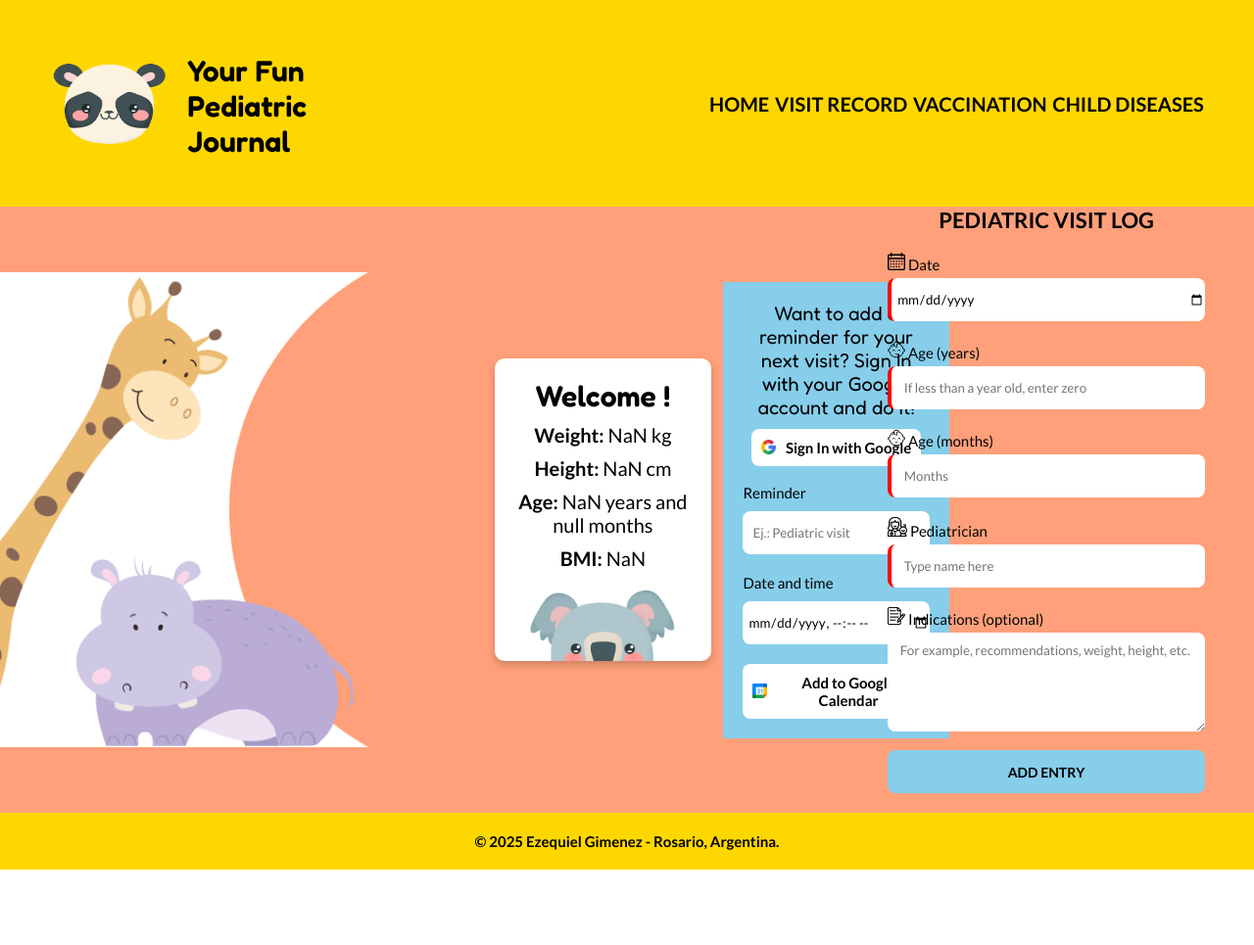
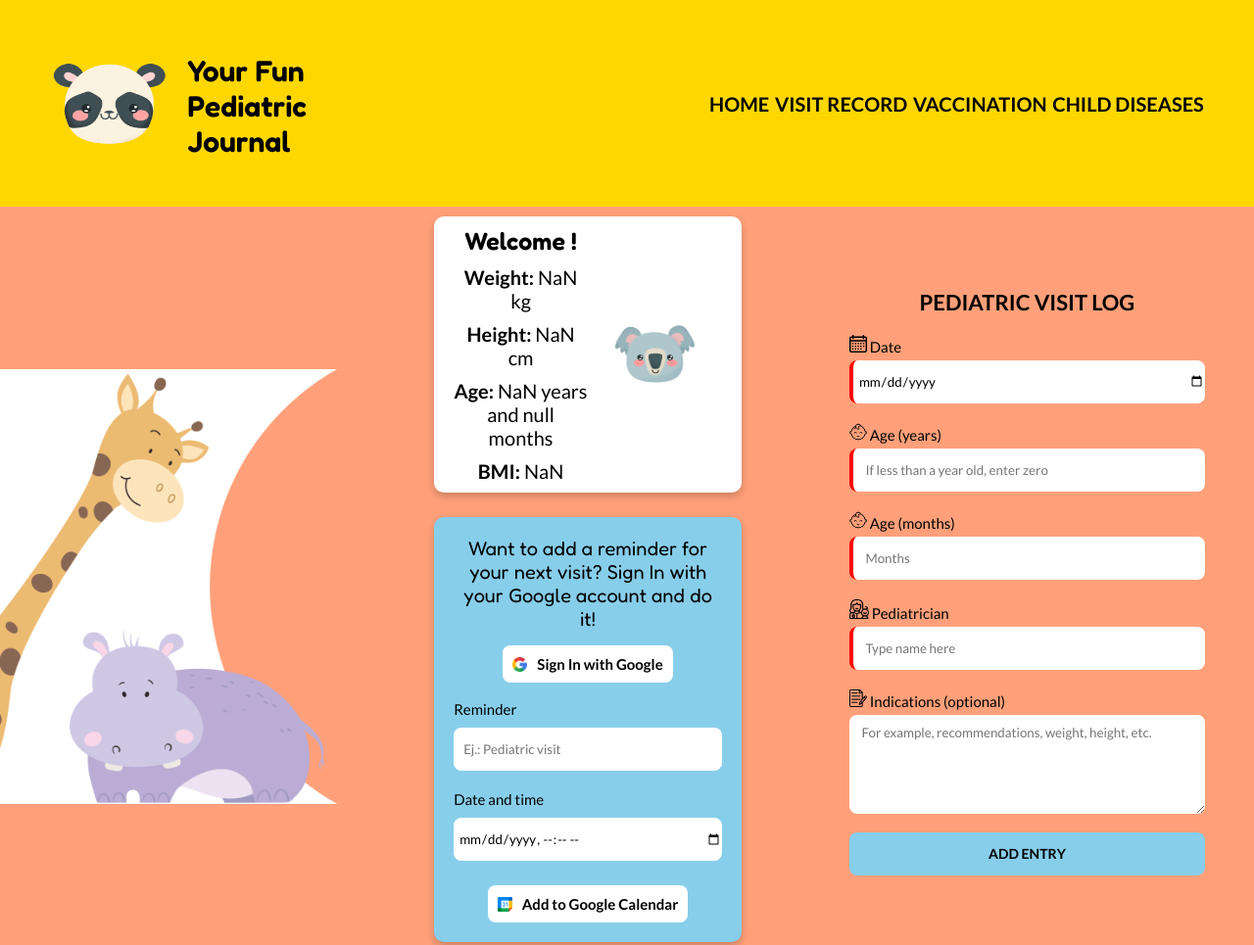
Before and after one commit to ezgdev/pediatric-journal, a website built with Vite: page src/visit-record.html in a window 1280 px wide. Shown: the top 965 px of the page at 98% size. Before the commit the page ends 888 px from the top, so only its background shows below. Built offline with nearby package versions, Linux system fonts and the light colour scheme; files whose address does not match are found by name.

Commit message:
visit record style mobile and desktop

```diff
--- a/src/css/visit-record.css
+++ b/src/css/visit-record.css
@@ -318,24 +318,31 @@ textarea::placeholder {
         margin: 0 auto;
     }
 
+    .navigation {
+        background-color: var(--accent1-color);
+    }
+
+    #reminderForm {
+        padding: 20px 80px;
+    }
+
+    #reminderForm h2 {
+        margin-bottom: 20px;
+    }
+
     .log-container {
         display: grid;
         grid-template-columns: 1fr;
-        padding: 20px;
         width: 70%;
-        margin: 0 auto;
     }
 
     .card {
-        display: grid;
-        max-width: 100%;
-        margin: 10px;
-        grid-template-columns: 1fr 1fr;
-        justify-items: center;
-        padding-bottom: 20px;
+        width: 45%;
     }
 
-
+    #card-container {
+        grid-template-columns: repeat(2, 1fr);
+    }
 }
 
 @media screen and (min-width: 1024px) and (max-width: 1920px) {
@@ -346,22 +353,31 @@ textarea::placeholder {
 
     main {
         display: grid;
-        grid-template-columns: 1fr 0.5fr 0.3fr 0.8fr;
+        grid-template-columns: 1.1fr 1fr 1.1fr;
         align-items: center;
         padding-top: 0;
+        column-gap: 10px;
+    }
+
+    .container-card-reminder {
+        display: grid;
+        margin-top: 10px;
+        margin-right: 80px;
     }
 
     .card {
         display: grid;
-        width: 90%;
-        height: 50%;
-        grid-column: 2/3;
-        align-content: space-around;
+        grid-template-columns: 1fr 1fr;
+        width: 100%;
+        height: auto;
+        grid-column: 1/3;
+        align-content: center;
         justify-items: center;
+        padding: 10px 20px;
     }
 
     .card-welcome h2 {
-        font-size: 30px;
+        font-size: 25px;
     }
 
     .card-welcome p {
@@ -369,13 +385,42 @@ textarea::placeholder {
     }
 
     .card img {
-        width: 150px;
+        width: 60%;
         height: auto;
     }
 
+    #reminderForm {
+        margin: 25px auto;
+        grid-column: 1/3;
+        grid-row: 2/3;
+        border-radius: 10px;
+        box-shadow: 0 4px 8px rgba(0, 0, 0, 0.2);
+        overflow: hidden;
+    }
+
+    #loginButton,
+    #logoutButton,
+    #addCalendar {
+        margin-top: 5px;
+        cursor: pointer;
+    }
+
+    #loginButton:hover,
+    #logoutButton:hover,
+    #addCalendar:hover {
+        opacity: 0.8;
+        transition: background-color 0.4s ease;
+    }
+
+    #eventTitle,
+    #eventDate {
+        cursor: pointer;
+    }
+
     .log-container {
-        grid-column: 4/5;
+        grid-column: 3/4;
         padding-right: 50px;
+        margin-top: 10px;
     }
 
     .log-container h2 {
@@ -397,10 +442,9 @@ textarea::placeholder {
         row-gap: 5px;
     }
 
-
     .banner img {
         display: block;
-        width: 77%;
+        width: 80%;
         height: auto;
     }
 }
--- a/src/visit-record.html
+++ b/src/visit-record.html
@@ -26,6 +26,7 @@
             <img src="images/deco.webp" alt="banner for decoration" loading="lazy">
         </div>
 
+        <div class="container-card-reminder">
             <div class="card">
                 <div class="card-welcome">
                     <h2>Welcome <span id="name"></span> !</h2>
@@ -40,8 +41,8 @@
             <div id="reminderForm">
                 <h2>Want to add a reminder for your next visit? Sign In with your Google account and do it!</h2>
 
-            <button id="loginButton" onclick="authenticate()"><img src="images/google.png" alt="google ico" width="15px"
-                    height="15px"> Sign In with Google</button>
+                <button id="loginButton" onclick="authenticate()"><img src="images/google.png" alt="google ico"
+                        width="15px" height="15px"> Sign In with Google</button>
                 <button id="logoutButton" onclick="signOut()" style="display: none;"> <img src="images/google.png"
                         alt="google ico" width="15px" height="15px">Log Out</button>
 
@@ -53,9 +54,11 @@
                 <label for="eventDate">Date and time</label>
                 <input type="datetime-local" id="eventDate" required>
 
-            <button id="addCalendar" onclick="addEvent()"> <img src="images/google-calendar.png" alt="google calendar"
-                    width="15px" height="15px">Add to Google Calendar</button>
+                <button id="addCalendar" onclick="addEvent()"> <img src="images/google-calendar.png"
+                        alt="google calendar" width="15px" height="15px">Add to Google Calendar</button>
             </div>
+        </div>
+
 
         <div class="log-container" id="entryForm">
             <h2>Pediatric Visit Log</h2>
@@ -72,7 +75,8 @@
 
                 <label><img src="images/pediatrician.png" alt="google ico" width="20px" height="20px">
                     Pediatrician</label>
-                <input type="text" id="pediatricianName" name="pediatricianName" placeholder=" Type name here" required>
+                <input type="text" id="pediatricianName" name="pediatricianName" placeholder=" Type name here"
+                    pattern="^[^\d]+$" required>
 
                 <label><img src="images/notes.png" alt="google ico" width="18px" height="18px"> Indications
                     (optional)</label>
```
Lines whose indentation alone changed are shown as unchanged.
